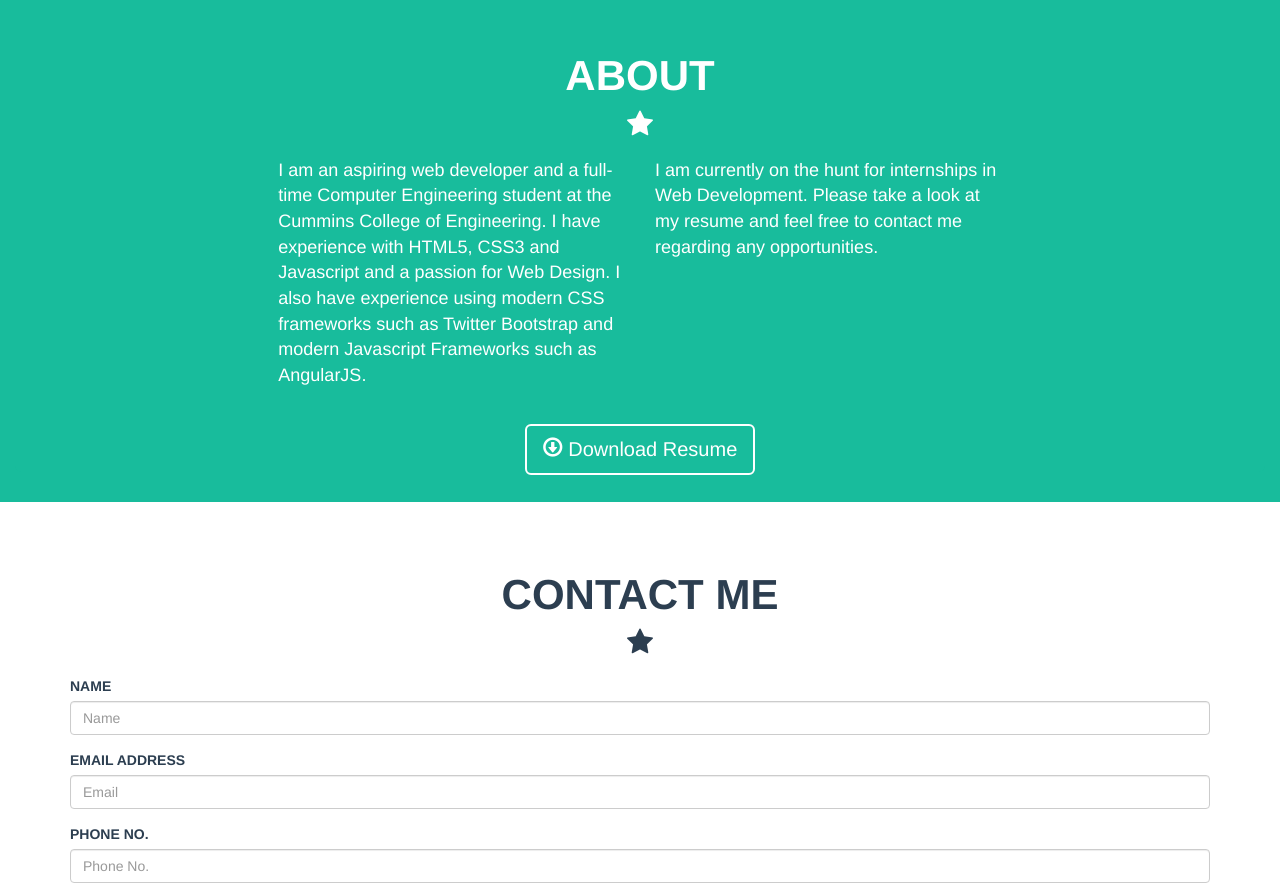
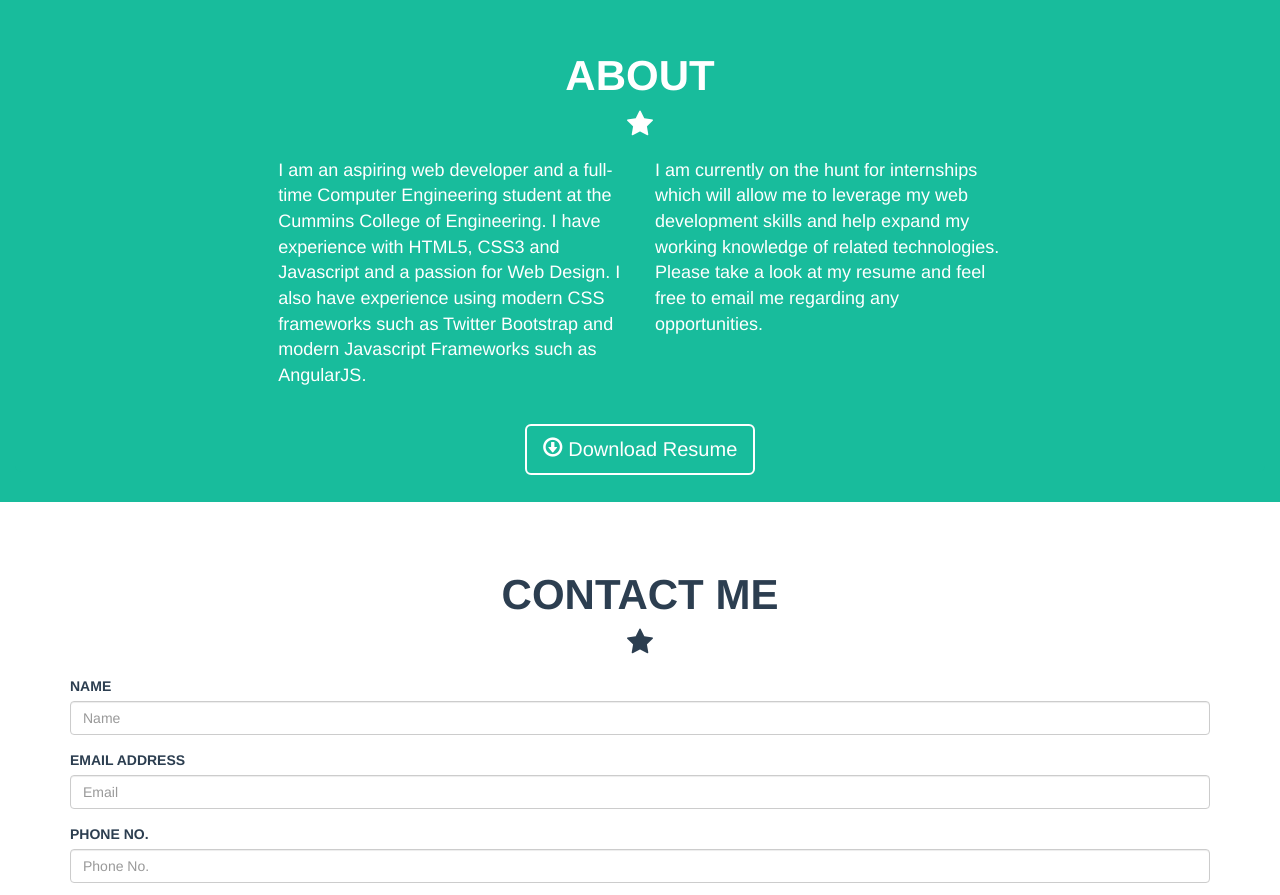
Before and after one commit to swarajain/myBootstrapPortfolio, a plain HTML site: page index.html in a window 1280 px wide. Shown: the part 1406-2301 px from the top of the page. Drawn offline with Linux system fonts and the light colour scheme.

Commit message:
Updating BIO

```diff
--- a/index.html
+++ b/index.html
@@ -7,9 +7,9 @@
 
     <link href="css/bootstrap.min.css" rel="stylesheet">
     <link href="css/site.css" rel="stylesheet">
+    <link rel="icon" type="image/png" href="img/swara2.png"/>
     <link href="font-awesome/css/font-awesome.min.css" rel="stylesheet" type="text/css">
     <link href="http://fonts.googleapis.com/css?family=Montserrat:400,700" rel="stylesheet" type="text/css">
-    <link rel="icon" type="image/png" href="img/swara2.png"/>
     <link href="http://fonts.googleapis.com/css?family=Lato:400,700,400italic,700italic" rel="stylesheet" type="text/css">
 
 
@@ -111,7 +111,7 @@
                             <p>I am an aspiring web developer and a full-time Computer Engineering student at the Cummins College of Engineering. I have experience with HTML5, CSS3 and Javascript and a passion for Web Design. I also have experience using modern CSS frameworks such as Twitter Bootstrap and modern Javascript Frameworks such as AngularJS. </p>
                         </div>
                         <div class="col-lg-4 ">
-                            <p>I am currently on the hunt for internships in Web Development. Please take a look at my resume and feel free to contact me regarding any opportunities. </p>
+                            <p>I am currently on the hunt for internships which will allow me to leverage my web development skills and help expand my working knowledge of related technologies. Please take a look at my resume and feel free to email me regarding any opportunities. </p>
                         </div>
                     </div>
                 </div>
@@ -202,7 +202,7 @@
         </div>
     </footer>
 
-  <script src="jquery.min.js"></script>
-   <script src="js/bootstrap.min.js"></script>
+    <script src="jquery.min.js"></script>
+    <script src="js/bootstrap.min.js"></script>
 </body>
 </html>
```
